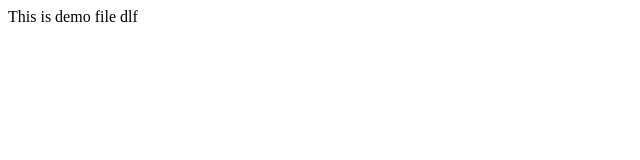
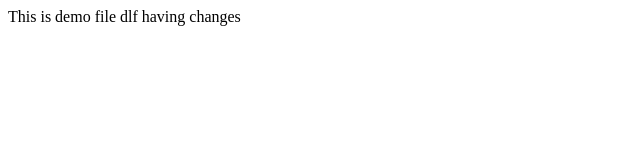
Before and after one commit to sushantp053/griddemo, a plain HTML site: page demo.html in a window 1280 px wide. Shown: the whole page, without its empty margins (0-640 px from the left). Drawn offline with Linux system fonts and the light colour scheme.

Commit message:
master changes

```diff
--- a/demo.html
+++ b/demo.html
@@ -6,5 +6,6 @@
 </head>
 <body>
     This is demo file dlf
+    having changes
 </body>
 </html>
```
